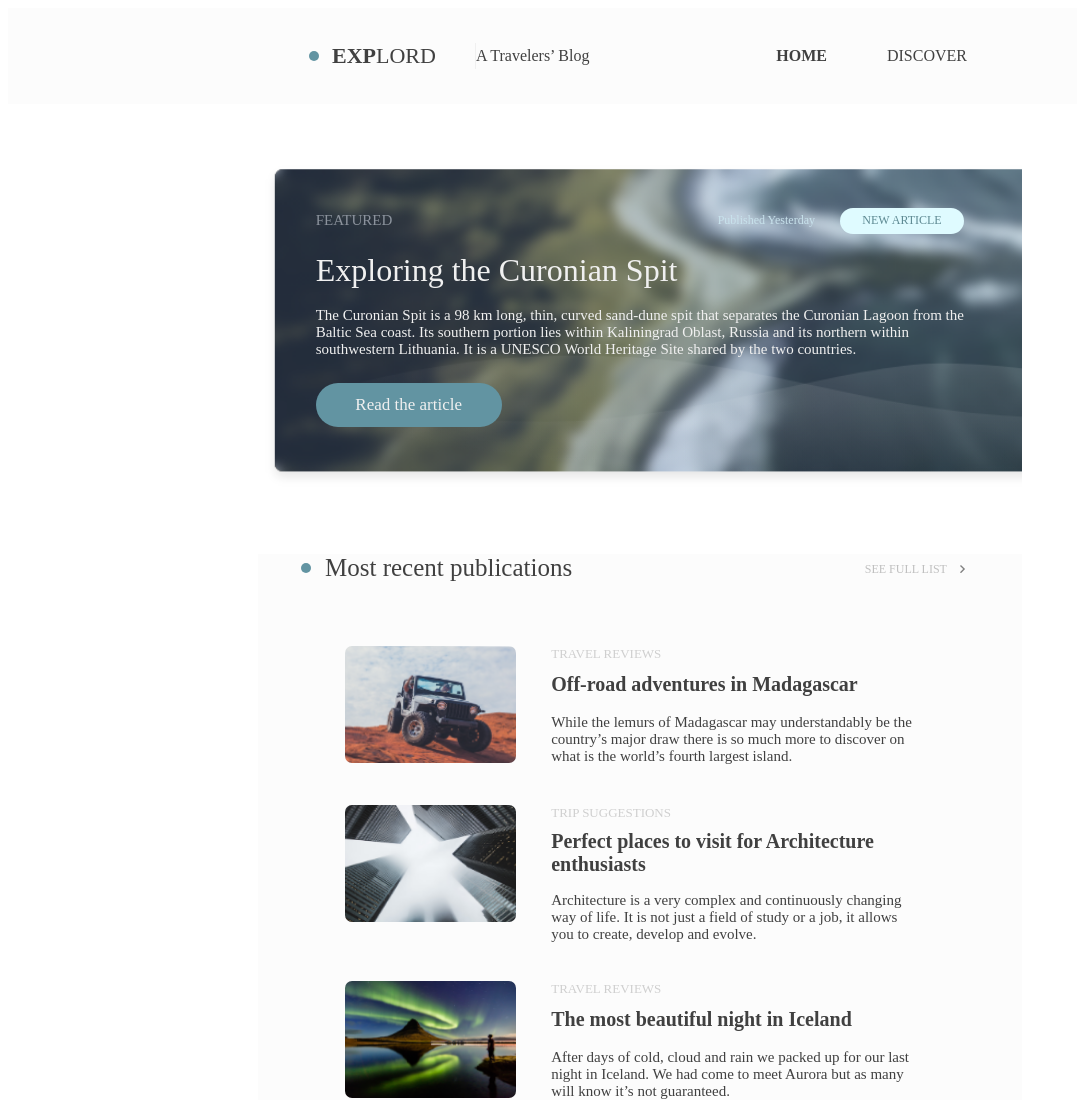
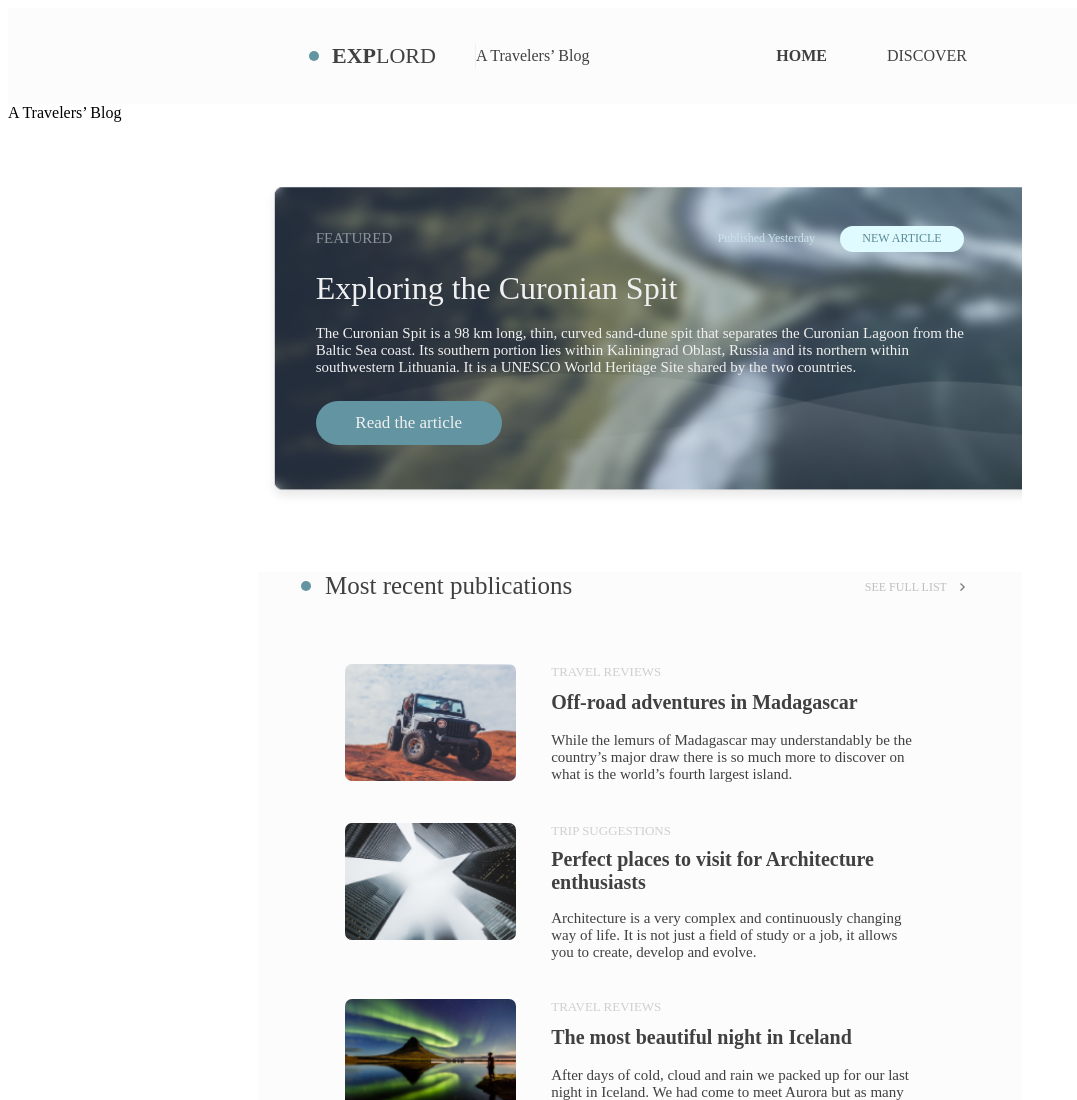
Before and after one commit to JustinDevico/initial-project, a plain HTML site: page task1-2/index.html in a window 1280 px wide. Shown: the top 1100 px of the page, without its empty margins (0-1077 px from the left). Drawn offline with Linux system fonts and the light colour scheme.

Commit message:
feat(frontend): add one's blog

```diff
--- a/task1-2/index.html
+++ b/task1-2/index.html
@@ -22,6 +22,8 @@
         </div>
       </div>
     </header>
+
+    <div class="header_text21">A Travelers’ Blog</div>
 
     <main>
       <div class="part1">
```
